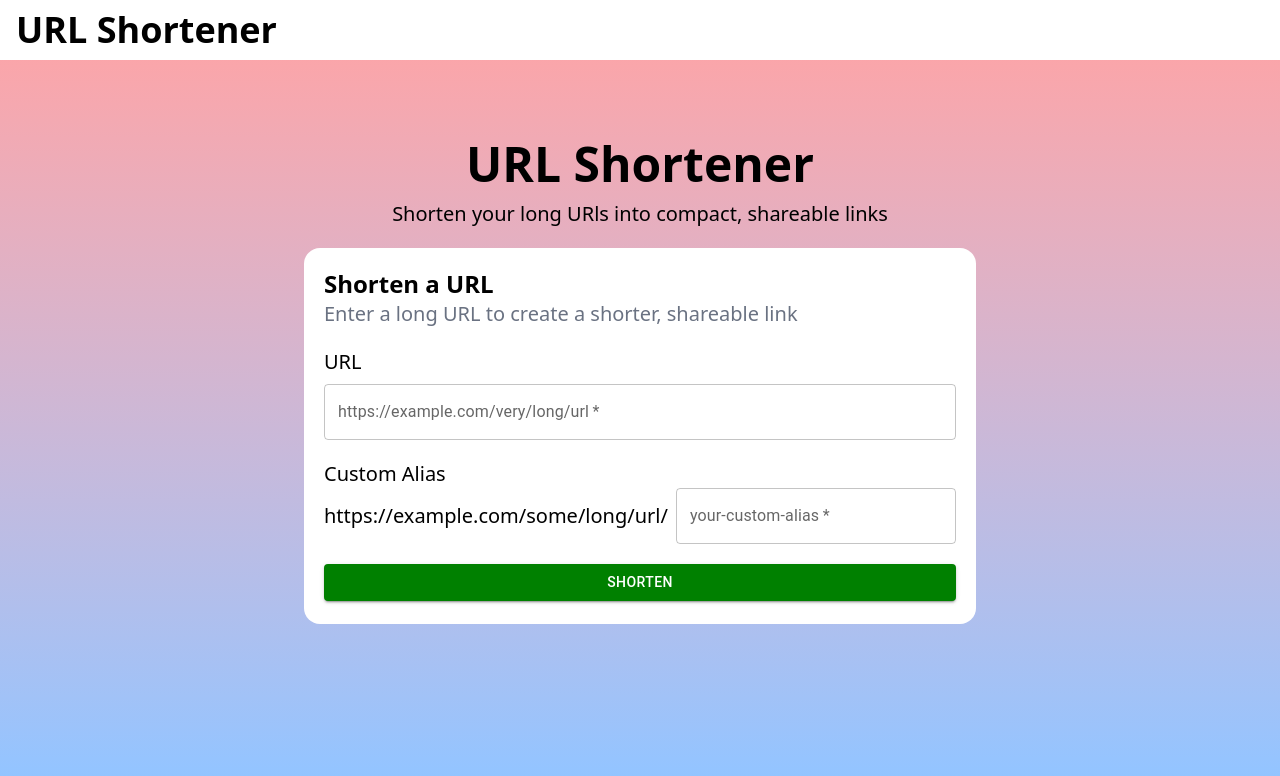
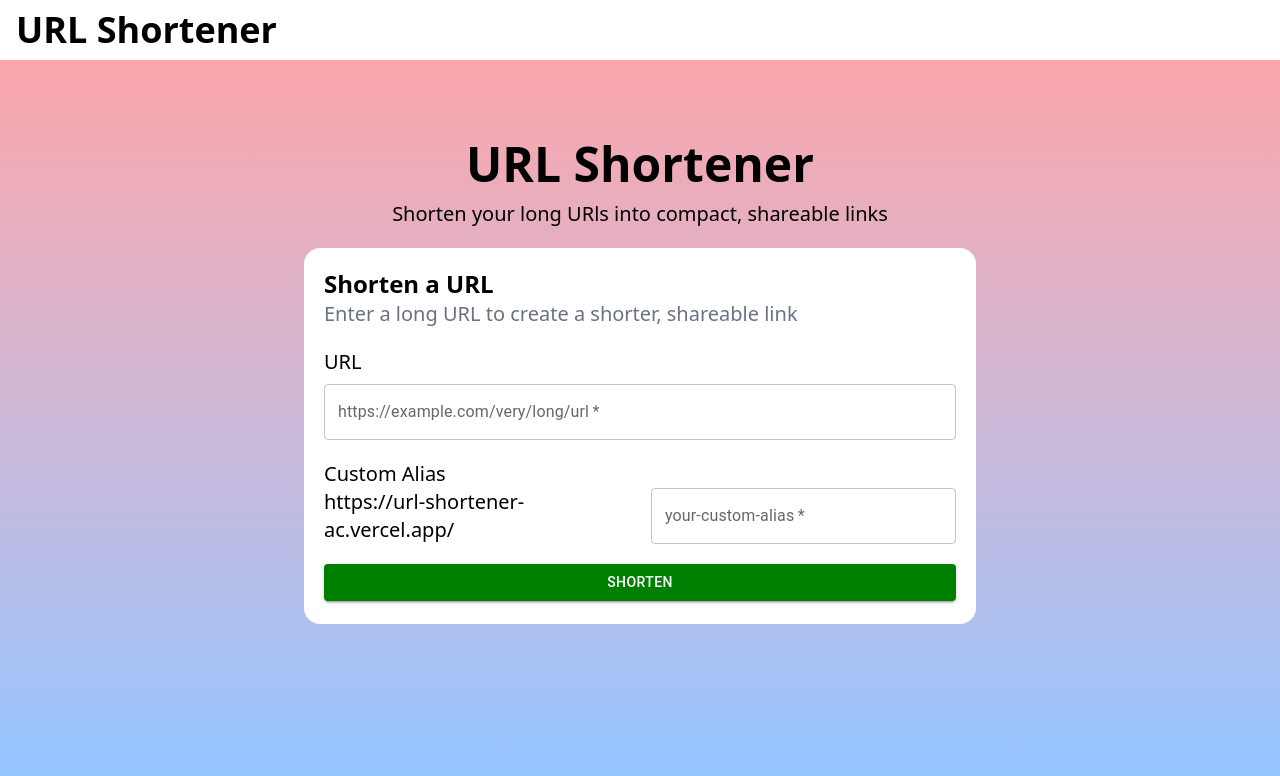
Before and after one commit to acaaron23/mp-5, a Next.js app: page / in a window 1280 px wide. Shown: the top 776 px of the page. Built offline with nearby package versions, Linux system fonts and the light colour scheme; no server answers.

Commit message:
Link changes

```diff
--- a/app/components/URLForm.tsx
+++ b/app/components/URLForm.tsx
@@ -38,7 +38,7 @@ export default function UrlForm() {
 
                     createAlias(url, alias)
                         .then((res) => {
-                            setShortenedURL(`http://localhost:3000/${res.alias}`);
+                            setShortenedURL(`https://url-shortener-ac.vercel.app/${res.alias}`);
                             setError("");
                         })
                         .catch((err) => {
@@ -72,7 +72,7 @@ export default function UrlForm() {
                 </h1>
                 <div className="flex flex-row justify-left items-center w-full">
                     <h2 className="flex flex-row text-xl font-extralight mr-2">
-                        https://example.com/some/long/url/
+                        https://url-shortener-ac.vercel.app/
                     </h2>
                     <TextField
                         variant="outlined"
```
